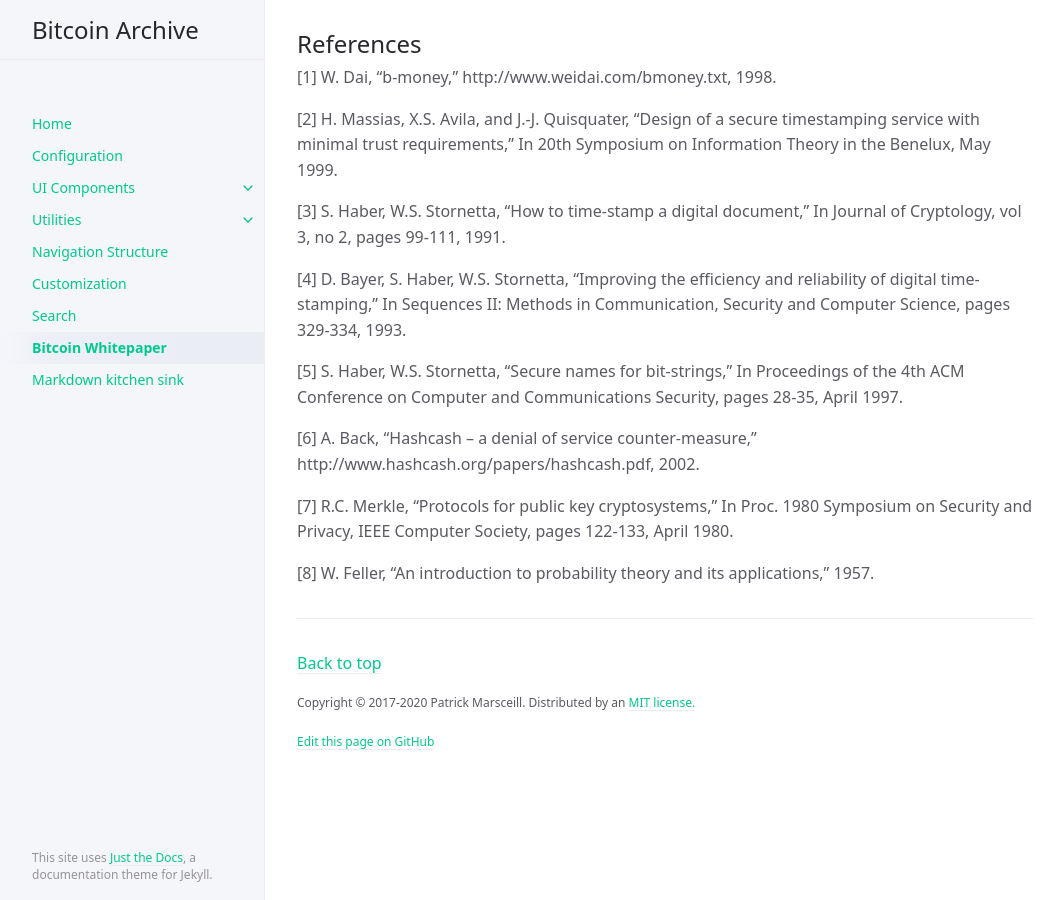
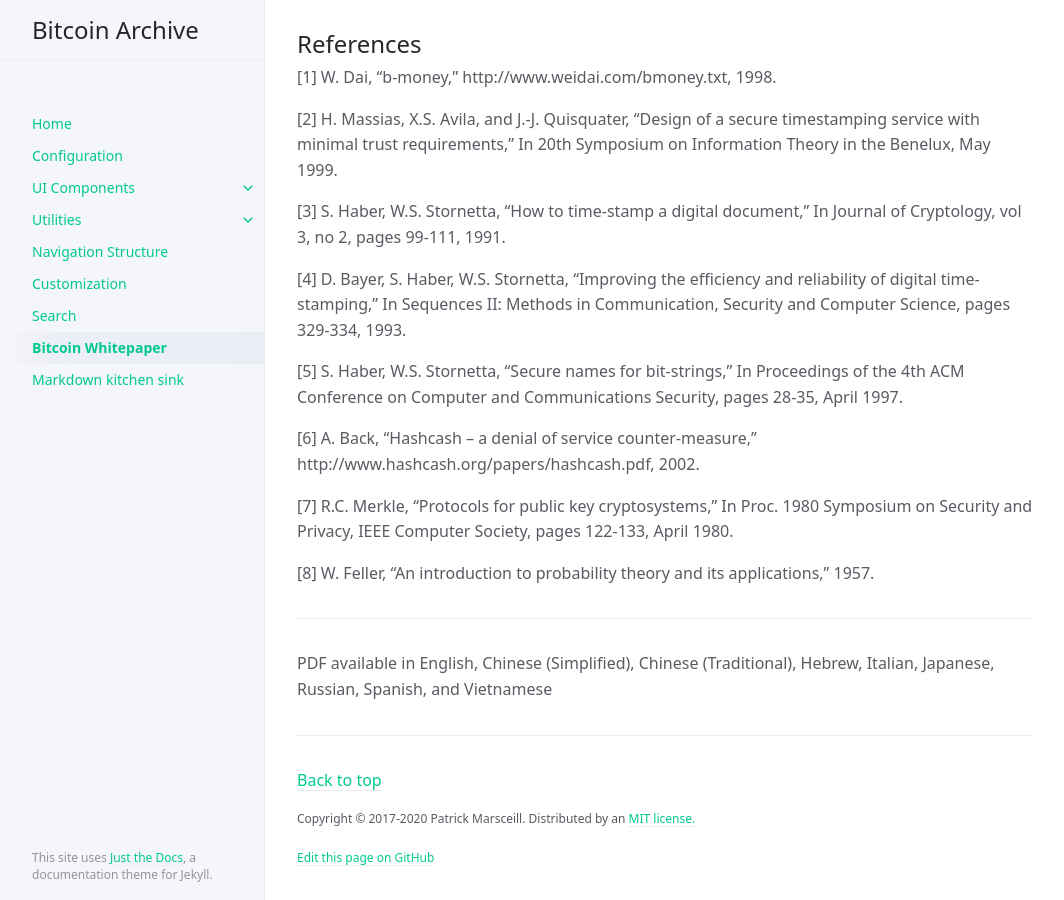
Before and after one commit to wakgill/bitcoin-archive, a Jekyll site: the page built from docs/whitepaper.md, in a window 1280 px wide and 900 px high, scrolled down 12151 px. Shown: the whole window, without its empty margins (107-1171 px from the left). Built offline with Jekyll 4.4.1, drawn with Linux system fonts in a browser that asks for light colours; nearby versions of some CDN libraries.

Commit message:
Update whitepaper.md

```diff
--- a/docs/whitepaper.md
+++ b/docs/whitepaper.md
@@ -233,5 +233,9 @@ http://www.hashcash.org/papers/hashcash.pdf, 2002.
 
 [8] W. Feller, “An introduction to probability theory and its applications,” 1957.
 
+---
+
+PDF available in English, Chinese (Simplified), Chinese (Traditional), Hebrew, Italian, Japanese, Russian, Spanish, and Vietnamese
+
 <script src="https://polyfill.io/v3/polyfill.min.js?features=es6"></script>
 <script id="MathJax-script" async src="https://cdn.jsdelivr.net/npm/mathjax@3.0.1/es5/tex-mml-chtml.js"></script>
```
